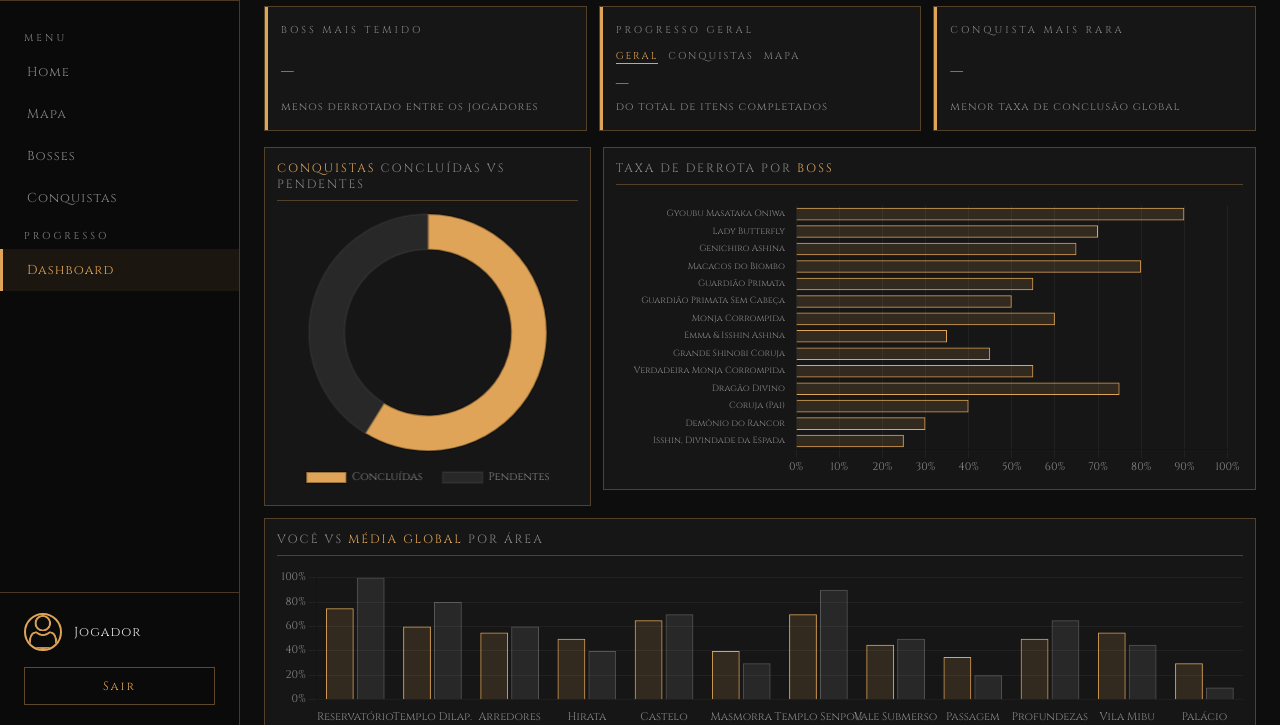
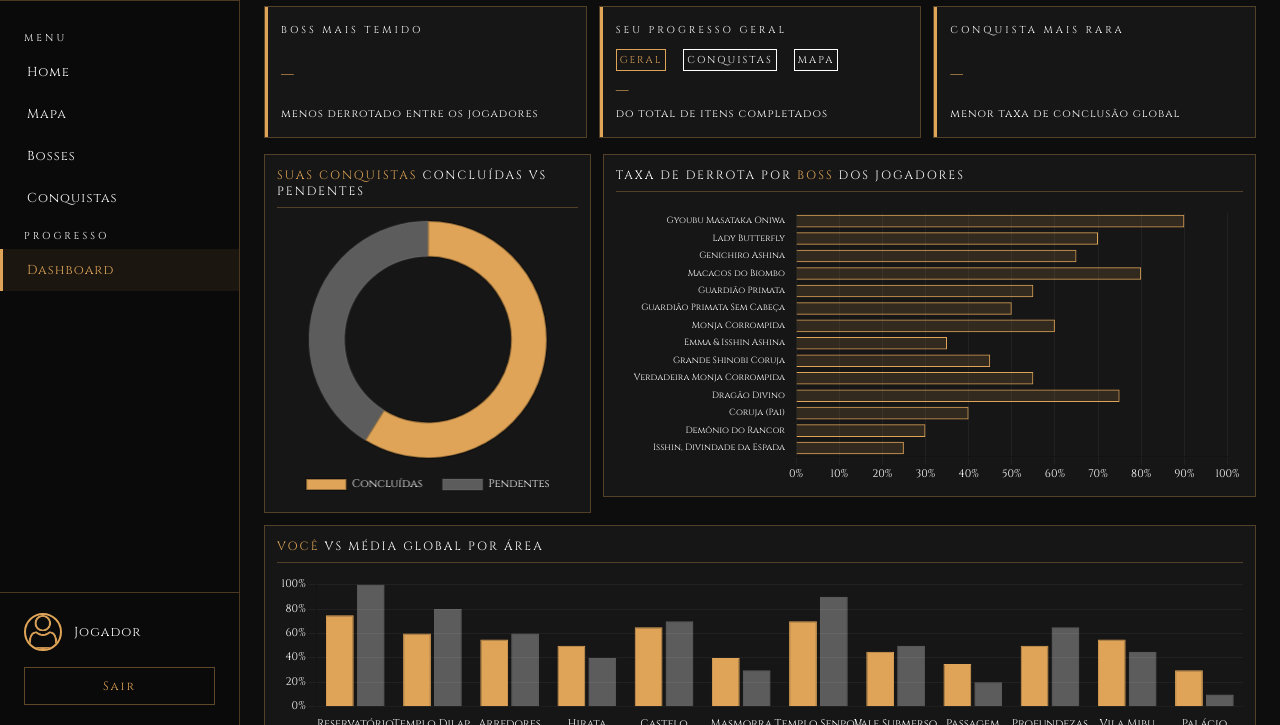
Before and after one commit to diegoabreu07/SekiWiki, a website: page public/dashboard.html in a window 1280 px wide. Shown: the part 75-800 px from the top of the page. Drawn offline with nearby package versions, Linux system fonts and the light colour scheme; no server answers.

Commit message:
Fazendo mudanças no CSS de todas as paginas para adicionar a dashboard na navbar, alterando as cores da dashboard para melhor contraste, deixando os toggle-item aparentarem ser clicaveis, adicionando uma função de fazer logoff em todas as páginas

```diff
--- a/public/dashboard.html
+++ b/public/dashboard.html
@@ -35,7 +35,7 @@
                 <img src="assets/img/usuario-index.png" alt="" class="usuario-avatar">
                 <span class="usuario-nome" id="nomeUsuario">Jogador</span>
             </div>
-            <a href="index.html" class="btn-sair">Sair</a>
+            <a onclick="sair()" class="btn-sair">Sair</a>
         </div>
     </aside>
 
@@ -50,7 +50,7 @@
                 <div class="kpi-desc">menos derrotado entre os jogadores</div>
             </div>
             <div class="kpi-card">
-                <div class="kpi-label">Progresso Geral</div>
+                <div class="kpi-label">Seu Progresso Geral</div>
                 <div class="kpi-toggle">
                     <span class="toggle-item ativo" onclick="trocarProgresso('geral')">Geral</span>
                     <span class="toggle-item" onclick="trocarProgresso('conquistas')">Conquistas</span>
@@ -68,15 +68,15 @@
 
         <div class="graficos">
             <div class="grafico-card">
-                <div class="grafico-titulo"><span>Conquistas</span> Concluídas vs Pendentes</div>
+                <div class="grafico-titulo"><span>Suas Conquistas</span> Concluídas vs Pendentes</div>
                 <canvas id="graficoConquistas" class="canvas-conquistas"></canvas>
             </div>
             <div class="grafico-card">
-                <div class="grafico-titulo">Taxa de Derrota por <span>Boss</span></div>
+                <div class="grafico-titulo">Taxa de Derrota por <span>Boss</span> dos Jogadores</div>
                 <canvas id="graficoBosses" class="canvas-bosses"></canvas>
             </div>
             <div class="grafico-card grafico-full">
-                <div class="grafico-titulo">Você vs <span>Média Global</span> por Área</div>
+                <div class="grafico-titulo"><span>Você</span> vs Média Global por Área</div>
                 <canvas id="graficoComparativo"></canvas>
             </div>
         </div>
@@ -87,11 +87,11 @@
 
         const gold = "rgb(223, 164, 87)";
         const goldTransp = "rgba(223, 164, 87, 0.15)";
-        const cinza = "rgba(150, 150, 150, 0.5)";
+        const cinza = "rgba(255, 255, 255, 0.3)";
         const cinzaTransp = "rgba(150, 150, 150, 0.15)";
         const defaultFont = { family: "Cinzel, serif", size: 11 };
 
-        Chart.defaults.color = "#888";
+        Chart.defaults.color = "rgb(255,255,255)";
         Chart.defaults.font = defaultFont;
 
         const areas = [
@@ -163,7 +163,7 @@
                 labels: ["Concluídas", "Pendentes"],
                 datasets: [{
                     data: [20, 14],
-                    backgroundColor: [gold, "rgba(255,255,255,0.08)"],
+                    backgroundColor: [gold, "rgba(255,255,255,0.3)"],
                     borderColor: ["rgba(0,0,0,0.3)", "rgba(255,255,255,0.05)"],
                     borderWidth: 2,
                 }]
@@ -188,14 +188,14 @@
                     {
                         label: "Você",
                         data: [75, 60, 55, 50, 65, 40, 70, 45, 35, 50, 55, 30],
-                        backgroundColor: goldTransp,
+                        backgroundColor: gold,
                         borderColor: gold,
                         borderWidth: 1,
                     },
                     {
                         label: "Média Global",
                         data: [100, 80, 60, 40, 70, 30, 90, 50, 20, 65, 45, 10],
-                        backgroundColor: cinzaTransp,
+                        backgroundColor: cinza,
                         borderColor: cinza,
                         borderWidth: 1,
                     }
@@ -321,6 +321,10 @@
                 graficoBosses.update();
             })
 
+        function sair() {
+            sessionStorage.clear()
+            window.location = 'index.html'
+        }
     </script>
 
 </body>
--- a/public/styles/dashboard.css
+++ b/public/styles/dashboard.css
@@ -11,8 +11,8 @@
     --bg-card: #161616;
     --bg-sidebar: #0a0a0a;
     --border: rgba(223, 164, 87, 0.3);
-    --text: #e6e6e6;
-    --text-muted: #888;
+    --text: rgb(255,255,255);
+    --text-muted: rgb(255,255,255);
 }
 
 body {
@@ -219,11 +219,14 @@ body {
     color: var(--text-muted);
     cursor: pointer;
     text-transform: uppercase;
+    border: 1px solid rgb(255,255,255);
+    padding: 3px;
+    margin-right: 7px;
 }
 
 .toggle-item.ativo {
     color: var(--gold);
-    border-bottom: 1px solid var(--gold);
+    border: 1px solid var(--gold);
 }
 
 .graficos {
```
Also changed, not shown: public/bosses.html (+7 -3 lines), public/conquista.html (+6 -3 lines), public/indexCadastrado.html (+6 -2 lines), public/mapa.html (+9 -4 lines).
